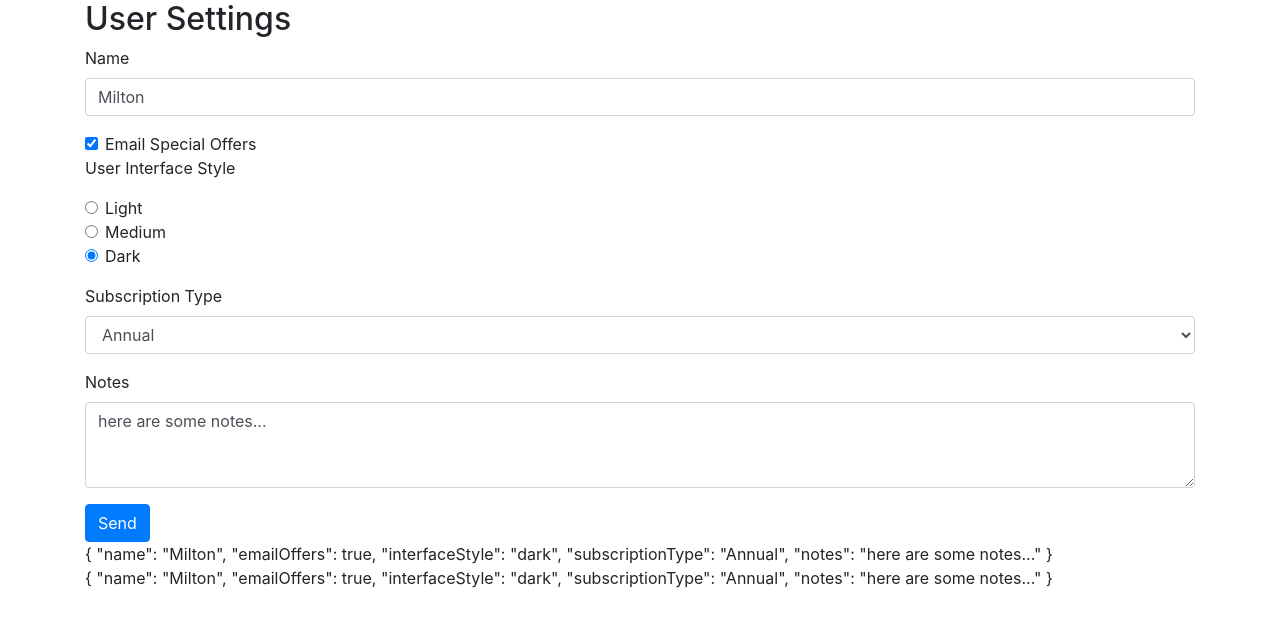
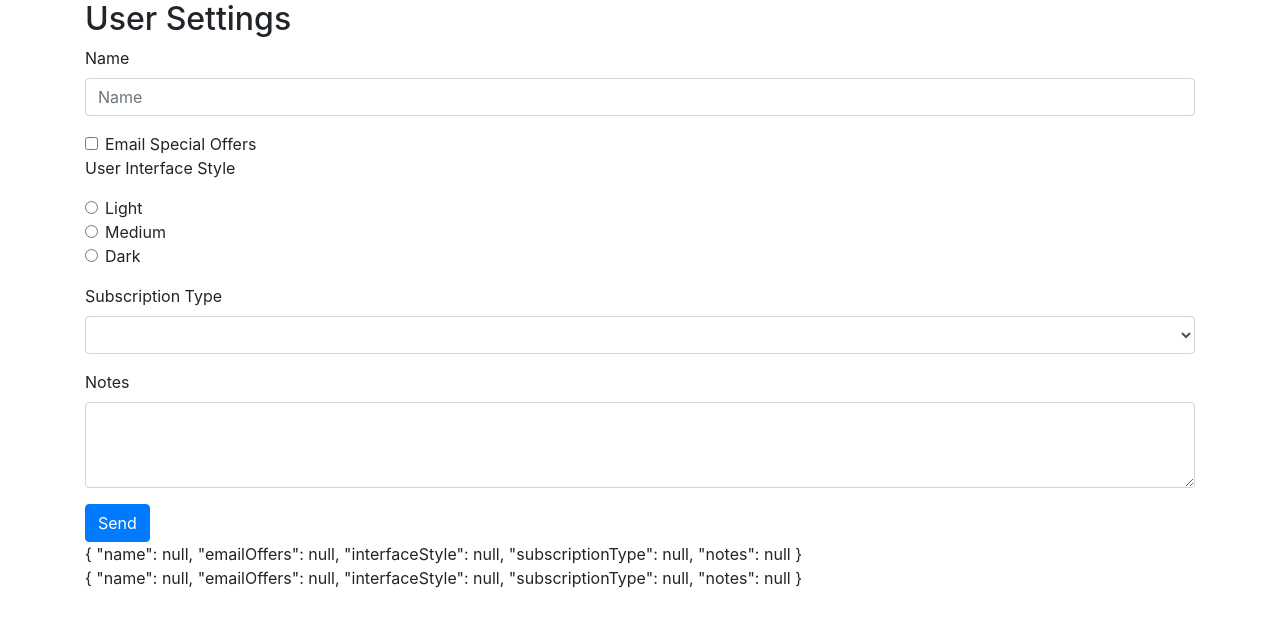
Before and after one commit to jasarsoft/angular-forms, an Angular app: page / in a window 1280 px wide. Shown: the top 626 px of the page. Built offline with nearby package versions, Linux system fonts and the light colour scheme.

Commit message:
html field validation

```diff
--- a/src/app/user-settings-form/user-settings-form.component.html
+++ b/src/app/user-settings-form/user-settings-form.component.html
@@ -1,10 +1,10 @@
 <div class="container">
     <h2>User Settings</h2>
 
-    <form #form="ngForm">
+    <form #form="ngForm" ngNativeValidate>
         <div class="form-group">
             <label for="name">Name</label>
-            <input id="name" name="name" class="form-control" placeholder="Name" [(ngModel)]="userSettings.name"/>
+            <input id="name" name="name" class="form-control" placeholder="Name" [(ngModel)]="userSettings.name" type="number" min="3" max="300"/>
         </div>
 
         <div class="form-check">
--- a/src/app/user-settings-form/user-settings-form.component.ts
+++ b/src/app/user-settings-form/user-settings-form.component.ts
@@ -9,11 +9,11 @@
 export class UserSettingsFormComponent implements OnInit {
 
   originalUserSettings: UserSettings = {
-    name: 'Milton',
-    emailOffers: true,
-    interfaceStyle: 'dark',
-    subscriptionType: 'Annual',
-    notes: 'here are some notes...'
+    name: null,
+    emailOffers: null,
+    interfaceStyle: null,
+    subscriptionType: null,
+    notes: null
   };
 
   userSettings: UserSettings = { ... this.originalUserSettings };
```
